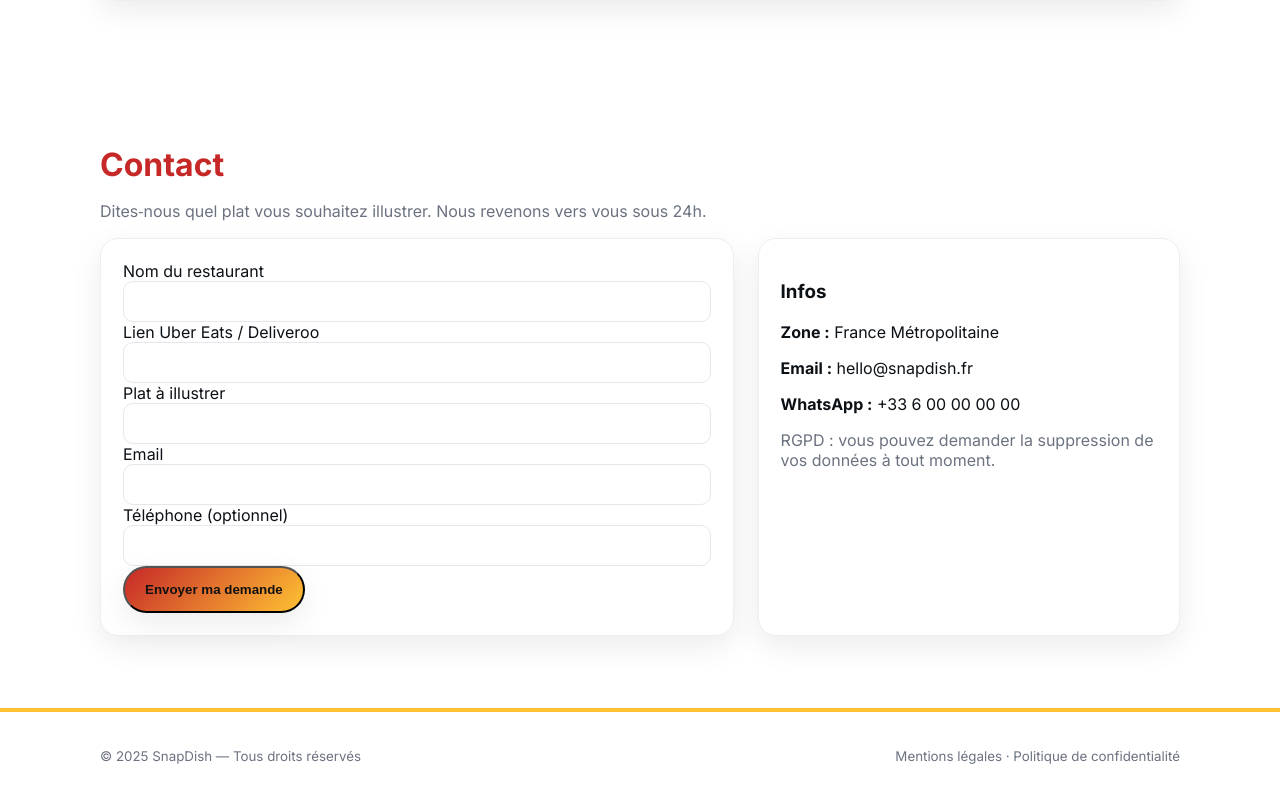
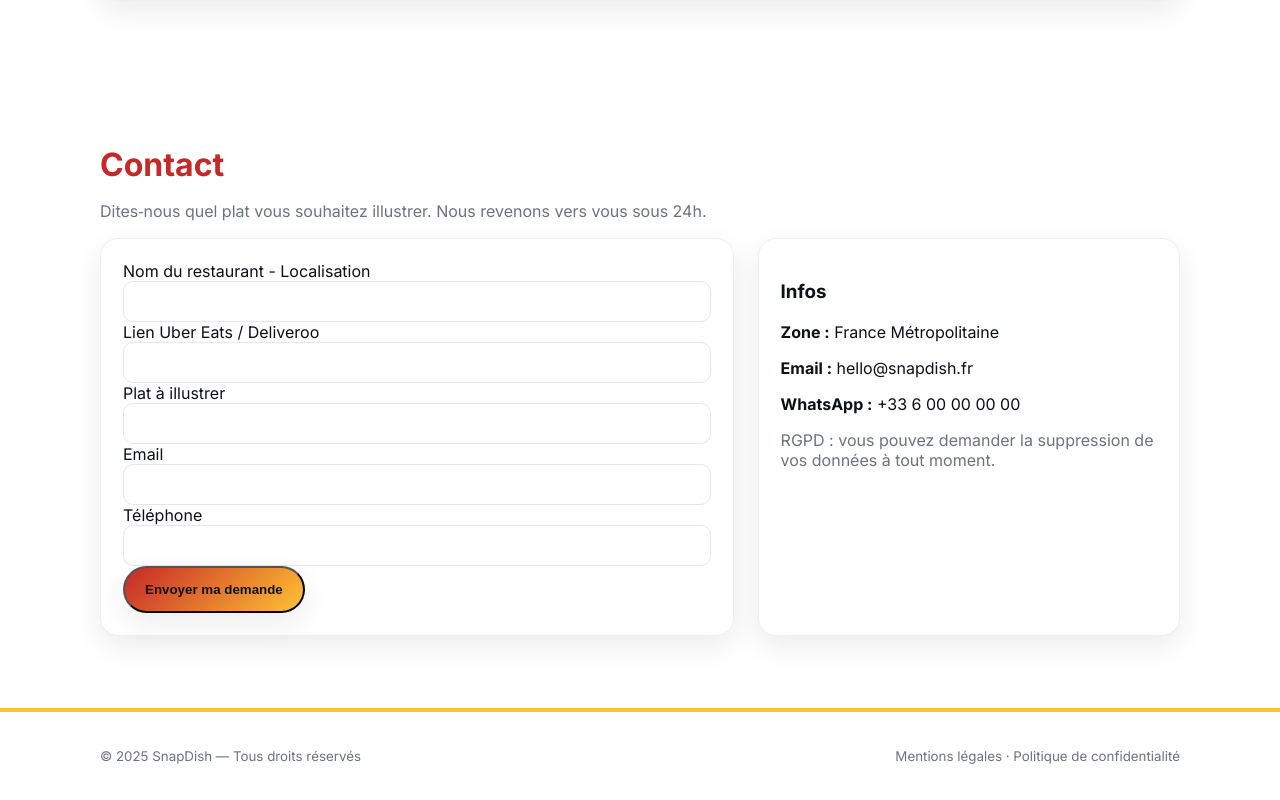
Before and after one commit to tiktokcompaniescenter-ops/snapdish-site, a plain HTML site: page index.html in a window 1280 px wide. Shown: the part 1807-2607 px from the top of the page. Drawn offline with Linux system fonts and the light colour scheme.

Commit message:
Update index.html

```diff
--- a/index.html
+++ b/index.html
@@ -171,11 +171,11 @@
       <p class="muted">Dites‑nous quel plat vous souhaitez illustrer. Nous revenons vers vous sous 24h.</p>
       <div class="grid grid-2">
         <form class="card" name="contact" netlify>
-          <label>Nom du restaurant<br><input name="restaurant" required style="width:100%;padding:12px;border:1px solid #e5e7eb;border-radius:10px"></label><br>
+          <label>Nom du restaurant - Localisation<br><input name="restaurant" required style="width:100%;padding:12px;border:1px solid #e5e7eb;border-radius:10px"></label><br>
           <label>Lien Uber Eats / Deliveroo<br><input name="lien" required style="width:100%;padding:12px;border:1px solid #e5e7eb;border-radius:10px"></label><br>
           <label>Plat à illustrer<br><input name="plat" required style="width:100%;padding:12px;border:1px solid #e5e7eb;border-radius:10px"></label><br>
           <label>Email<br><input type="email" name="email" required style="width:100%;padding:12px;border:1px solid #e5e7eb;border-radius:10px"></label><br>
-          <label>Téléphone (optionnel)<br><input name="tel" style="width:100%;padding:12px;border:1px solid #e5e7eb;border-radius:10px"></label><br>
+          <label>Téléphone<br><input name="tel" style="width:100%;padding:12px;border:1px solid #e5e7eb;border-radius:10px"></label><br>
           <button class="btn" type="submit">Envoyer ma demande</button>
         </form>
         <div class="card">
```
